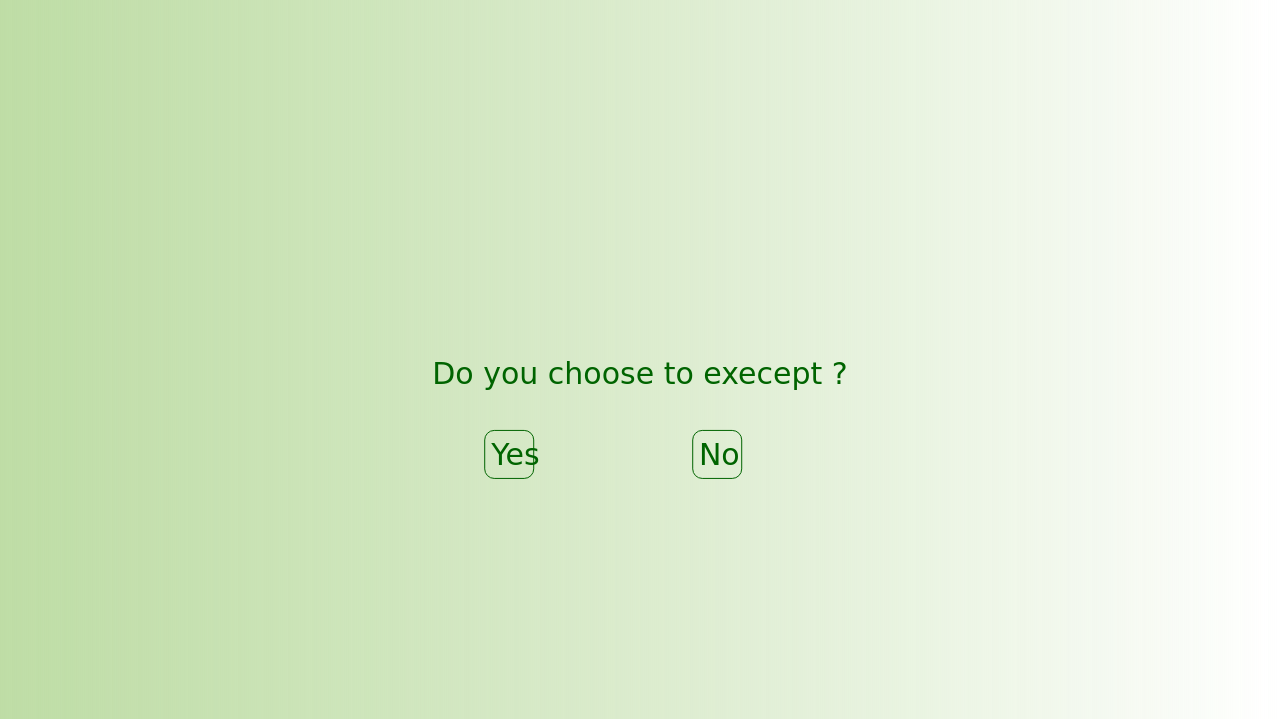
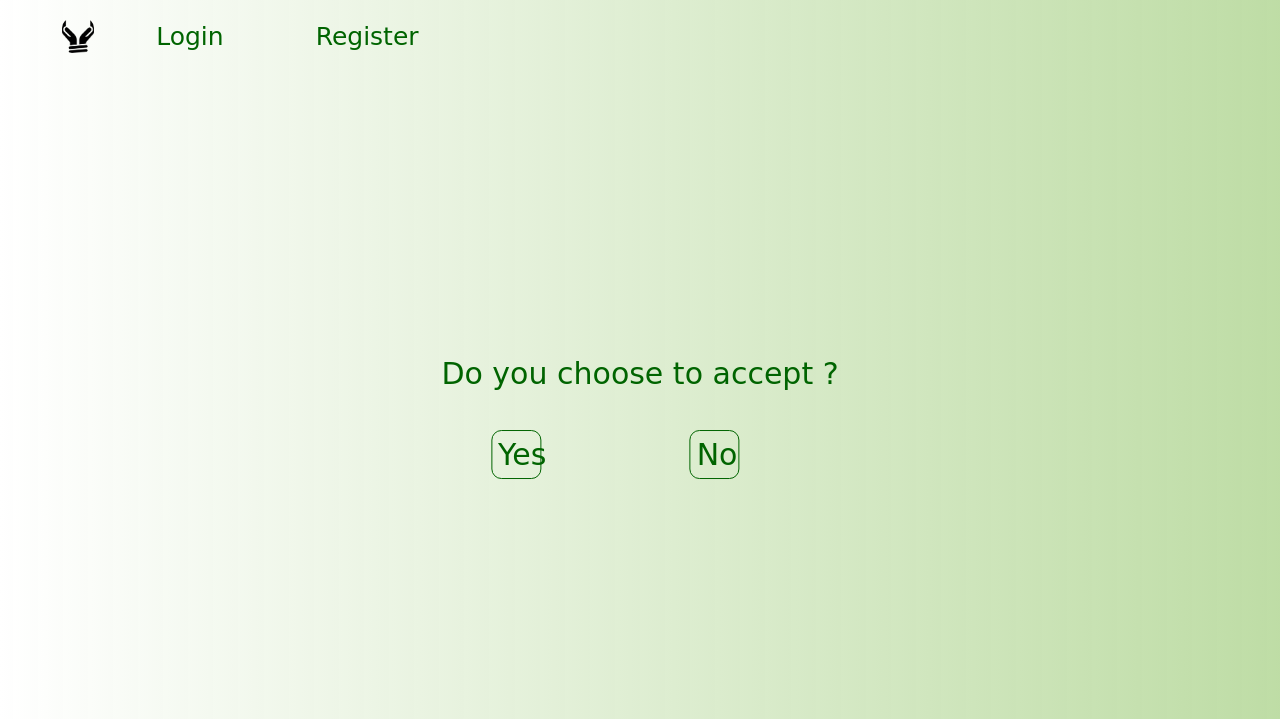
Before and after one commit to jayber-dev/Random-act-kindness, a Flask app: page / in a window 1280 px wide. Shown: the top 719 px of the page. Run offline with Flask 2, Linux system fonts and the light colour scheme; some web fonts are replaced.

Commit message:
work on personal computer

```diff
--- a/server.py
+++ b/server.py
@@ -6,5 +6,9 @@ app = Flask(__name__)
 def index():
     return render_template("index.html")
 
+@app.route("/home")
+def home():
+    return render_template('home.html')
+
 if "__main__" == __name__:
     app.run(debug=True)
--- /dev/null
+++ b/static/css/home.css
@@ -0,0 +1,4 @@
+body {
+    margin: 0;
+    background: linear-gradient(217deg, white, rgba(174, 212, 143, 0.8)), linear-gradient(127deg, white, rgba(174, 212, 143, 0.8));
+}
--- a/static/css/index.css
+++ b/static/css/index.css
@@ -2,9 +2,21 @@
 
 @import url('https://fonts.googleapis.com/css2?family=Bebas+Neue&family=Send+Flowers&display=swap');
 body {
-    margin: 0;
-    background: linear-gradient(217deg, white, rgba(174, 212, 143, 0.8)), linear-gradient(127deg, white, rgba(174, 212, 143, 0.8));
+    margin: 10px;
+    background: linear-gradient(to right, white, rgba(174, 212, 143, 0.8));
     font-family: 'Send Flowers', cursive;
+}
+
+nav>div>a {
+    color: darkgreen;
+    margin: 30px;
+    font-size: 25px;
+}
+
+img {
+    border-radius: 10px;
+    margin-left: 20px;
+    height: 35px;
 }
 
 .head-font {
@@ -39,6 +51,14 @@ button {
     color: darkgreen;
 }
 
+a {
+    text-decoration: none;
+}
+
+small>a {
+    text-decoration: underline;
+}
+
 small {
     display: none;
 }
--- a/templates/index.html
+++ b/templates/index.html
@@ -14,17 +14,28 @@
 </head>
 
 <body onload="writer()">
+    <nav class="w3-container w3-bar  w3-row-padding ">
+        <div class="w3-bar-item w3-hide-small">
+            <img class="" src="/static/pics/transparent-vector-hand-two-hands-icon.png" alt="">
+        </div>
+        <div class="w3-bar-item w3-mobile">
+            <a href="">Login</a>
+        </div>
+        <div class="w3-bar-item w3-mobile">
+            <a href="">Register</a>
+        </div>
+    </nav>
     <div class="font w3-container fade-in">
         <h2 class="head-font w3-cell-middle w3-display-middle" id="main-head"></h2>
         <div id="paragraph" class="w3-hide w3-display-middle fade-in">
-            <p class="">Do you choose to execept ?</p>
+            <p class="">Do you choose to accept ?</p>
             <div class="">
                 <div class="w3-half button-hover">
-                    <button id="">Yes</button>
-                    <small> *for better expirience please login or register </small>
+                    <button id=""><a href="{{url_for('home')}}">Yes</a></button>
+                    <small> *for better expirience please <a href="#"><strong>login</strong> </a>  or <a href="#"><strong>register</strong> </a>  </small>
                 </div>
                 <div class="w3-half w3-cell-middle">
-                    <button>No</button>
+                    <button><a href="{{url_for('home')}}">No</a> </button>
                 </div>
             </div>
         </div>
```
Also changed, not shown: templates/home.html (added, +17 -0 lines), static/js/home.js (added), static/pics/transparent-vector-hand-two-hands-icon.png (added).
